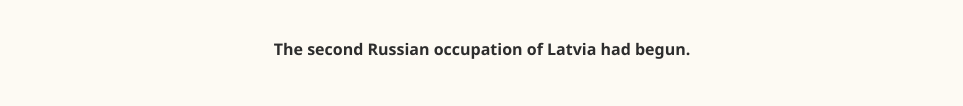
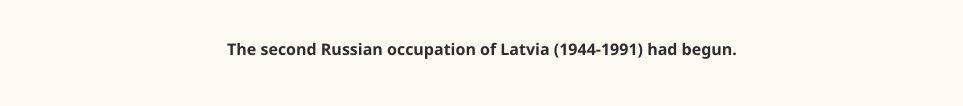
Before and after one commit to origins-latvia/origins-latvia.github.io, a plain HTML site: page chapter1.html in a window 1280 px wide. Shown: the part 6642-6748 px from the top of the page, without its empty margins (158-1121 px from the left). Drawn offline with Linux system fonts and the light colour scheme.

Commit message:
Update chapter1.html

```diff
--- a/chapter1.html
+++ b/chapter1.html
@@ -425,8 +425,14 @@
 
     </section>
     <!-- END DIARY BLOCK 3-->
+
+
+
 <p><span class="translation-annotation">On October 13, 1944 Rīga was taken by forces of the Russian 3rd Baltic Front. Over the next few days Soviet units were reported in action to the west of Rīga. German forces had been cleared from the eastern bank of the Lielupe River by October 17. Army Group North had been driven into the Courland Pocket, where it remained isolated until the end of the war in Europe.</span></p>
-<p style="text-align: center; margin: 40px 0; display: block; width: 100%;"><strong>The second Russian occupation of Latvia had begun.</strong></p>
+<p style="text-align: center; margin: 40px 0; display: block; width: 100%;"><strong>The second Russian occupation of Latvia (1944-1991) had begun.</strong></p>
+
+
+
 
 <!-- Centered Graphic and Caption -->
             <figure class="center-figure">
```
